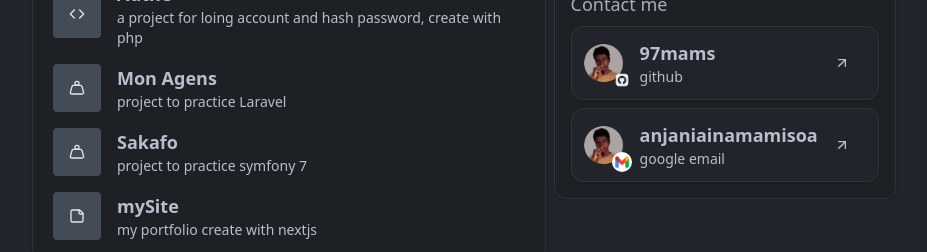
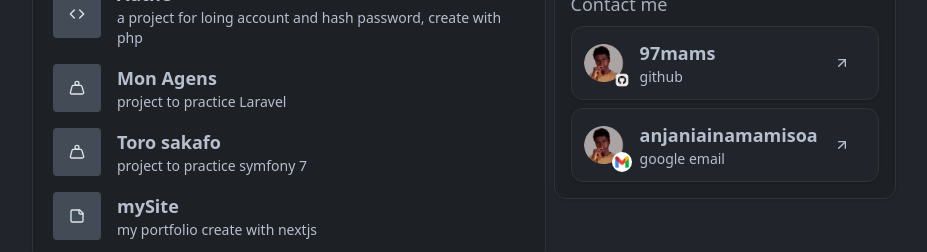
Before and after one commit to 97mams/my-site, a Next.js app: page / in a window 1280 px wide. Shown: the part 800-1052 px from the top of the page, without its empty margins (176-1103 px from the left). Built offline with nearby package versions, Linux system fonts and the light colour scheme.

Commit message:
changed url for projects

```diff
--- a/app/_componets/Status.tsx
+++ b/app/_componets/Status.tsx
@@ -66,37 +66,37 @@ const SIDE_PROJECT = [
         Logo: Code,
         title: "API_SOCCER",
         description: "This API allows you to manage football teams, create with node and sequelize for database management",
-        url: "https://github.com"
+        url: "https://github.com/97mams/api-soccer"
     },
     {
         Logo: Code,
         title: "Calculator",
         description: "a project to calculate in the terminal, create with php",
-        url: "https://github.com"
+        url: "https://github.com/97mams/calculator.git"
     },
     {
         Logo: Code,
         title: "Authe",
         description: "a project for loing account and hash password, create with php",
-        url: "https://github.com"
+        url: "https://github.com/97mams/system_authentification"
     },
     {
         Logo: Weight,
         title: "Mon Agens",
         description: "project to practice Laravel",
-        url: "https://github.com"
+        url: "https://github.com/97mams/monAgence"
     },
     {
         Logo: Weight,
-        title: "Sakafo",
+        title: "Toro sakafo",
         description: "project to practice symfony 7",
-        url: "https://github.com"
+        url: "https://github.com/97mams/toroSakafo.git"
     },
     {
         Logo: StickyNote,
         title: "mySite",
         description: "my portfolio create with nextjs",
-        url: "https://github.com"
+        url: "https://github.com/97mams/my-site.git"
     }
 ]
 
```
